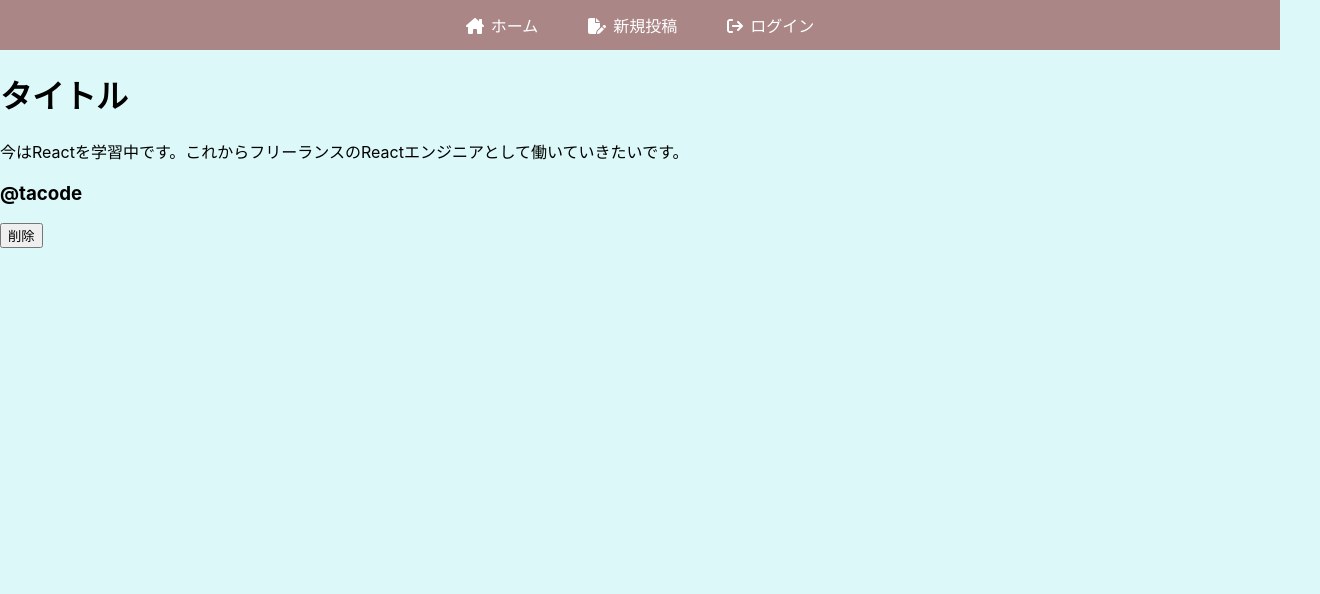
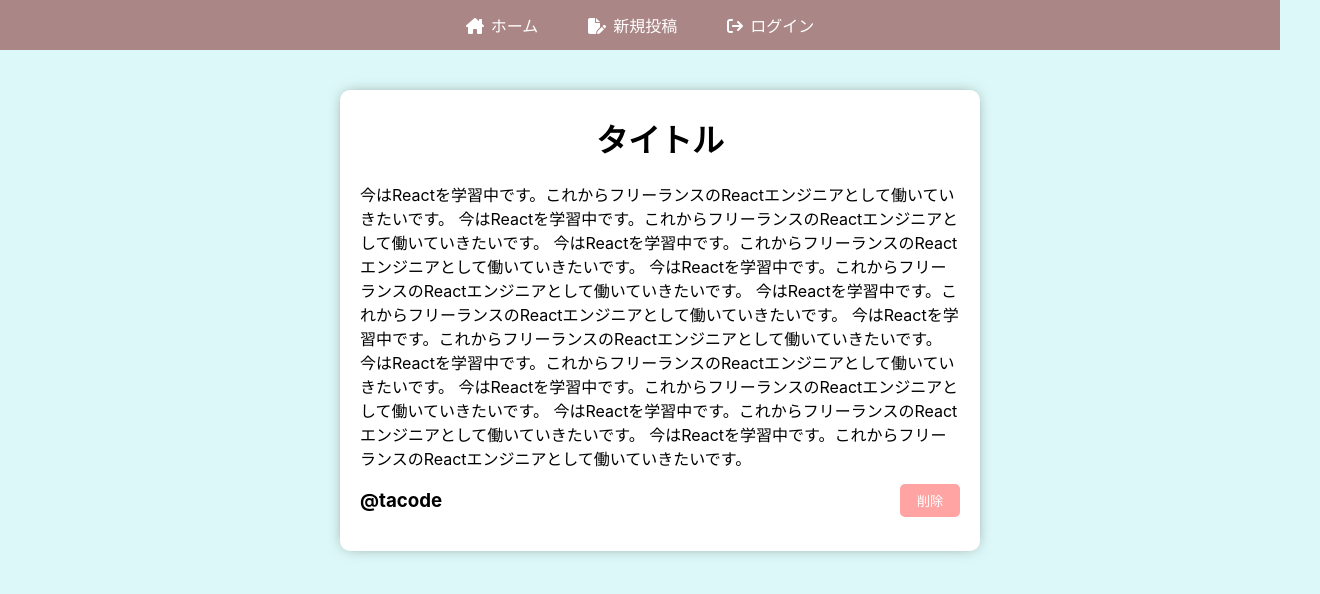
Before and after one commit to Takuya-ops/blog, a React (Create React App) app: page / in a window 1280 px wide. Shown: the top 594 px of the page, 1320 px wide, since content can reach past the window. Built offline with nearby package versions, Linux system fonts and the light colour scheme; no server answers.

Commit message:
adapt home component css

```diff
--- /dev/null
+++ b/src/components/Home/Home.css
@@ -0,0 +1,56 @@
+.homePage {
+  width: 100%;
+  height: calc(100vh - 80px);
+  height: auto;
+  display: flex;
+  flex-direction: column;
+  align-items: center;
+  padding: 20px;
+}
+
+.homePage .postContents {
+  width: 600px;
+  height: auto;
+  max-height: 600px;
+  background-color: white;
+  box-shadow: 0px 0px 15px -5px #777777;
+  margin: 20px;
+  padding: 20px;
+  border-radius: 10px;
+}
+
+.postHeader h1 {
+  text-align: center;
+  margin-top: 5px;
+}
+
+.postContents .postTextContainer {
+  height: auto;
+  word-wrap: break-word;
+  max-height: 400px;
+  width: 100%;
+}
+
+.nameAndDeleteButton {
+  display: flex;
+  align-items: center;
+}
+
+.nameAndDeleteButton button {
+  flex: 10%;
+  background-color: rgb(255, 163, 163);
+  color: white;
+  padding: 7px 15px;
+  border-radius: 5px;
+  border: none;
+  cursor: pointer;
+  transition: all 0.3s;
+}
+
+.nameAndDeleteButton button:hover {
+  background-color: rgb(246, 81, 81);
+}
+
+.nameAndDeleteButton h3 {
+  flex: 90%;
+}
--- a/src/components/Home/Home.js
+++ b/src/components/Home/Home.js
@@ -1,4 +1,5 @@
 import React from 'react'
+import "./Home.css"
 
 const Home = () => {
   return (
@@ -7,8 +8,16 @@
         <div className='postHeader'>
           <h1>タイトル</h1>
         </div>
-      </div>
         <div className="postTextContainer">
+          今はReactを学習中です。これからフリーランスのReactエンジニアとして働いていきたいです。
+          今はReactを学習中です。これからフリーランスのReactエンジニアとして働いていきたいです。
+          今はReactを学習中です。これからフリーランスのReactエンジニアとして働いていきたいです。
+          今はReactを学習中です。これからフリーランスのReactエンジニアとして働いていきたいです。
+          今はReactを学習中です。これからフリーランスのReactエンジニアとして働いていきたいです。
+          今はReactを学習中です。これからフリーランスのReactエンジニアとして働いていきたいです。
+          今はReactを学習中です。これからフリーランスのReactエンジニアとして働いていきたいです。
+          今はReactを学習中です。これからフリーランスのReactエンジニアとして働いていきたいです。
+          今はReactを学習中です。これからフリーランスのReactエンジニアとして働いていきたいです。
           今はReactを学習中です。これからフリーランスのReactエンジニアとして働いていきたいです。
         </div>
         <div className="nameAndDeleteButton">
@@ -16,6 +25,7 @@
           <button>削除</button>
         </div>
       </div>
+    </div>
   )
 }
 
```
Lines whose indentation alone changed are shown as unchanged.
